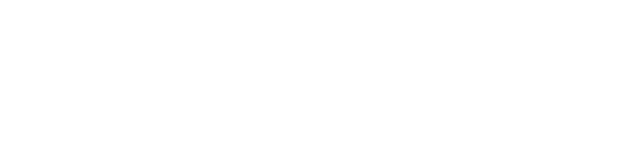
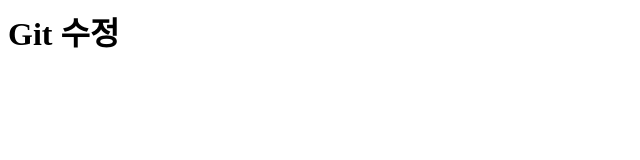
Before and after one commit to nuri5632/gittest, a plain HTML site: page index.html in a window 1280 px wide. Shown: the whole page, without its empty margins (0-640 px from the left). Drawn offline with Linux system fonts and the light colour scheme.

Commit message:
수정 추가

```diff
--- a/index.html
+++ b/index.html
@@ -1,3 +1,9 @@
 <html>
-	<body></body>
+	<body>
+		<header>
+			<h1>
+				Git 수정
+			</h1>
+		</header>
+	</body>
 </html>
```
Also changed, not shown: 1 other file.
